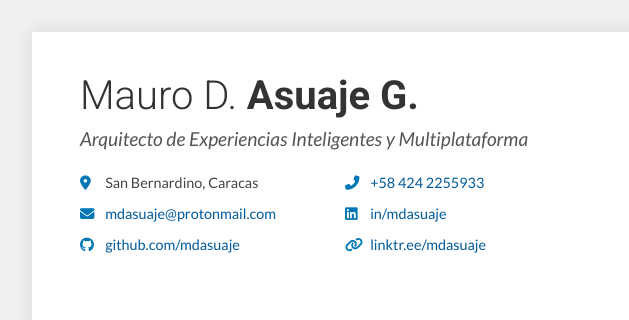
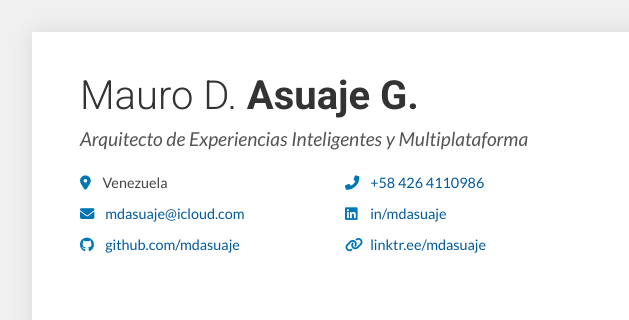
Before and after one commit to mdasuaje/mdasuaje.github.io, a plain HTML site: page index.html in a window 1280 px wide. Shown: the top 320 px of the page, 208-837 px from the left. Drawn offline with Linux system fonts and the light colour scheme.

Commit message:
Update index.html
Changes data public exposition

```diff
--- a/index.html
+++ b/index.html
@@ -16,9 +16,9 @@
                 <h1 class="cv-name">Mauro D. <span>Asuaje G.</span></h1>
                 <p class="cv-title">Arquitecto de Experiencias Inteligentes y Multiplataforma</p>
                 <div class="cv-contact-info">
-                    <div><i class="fas fa-map-marker-alt"></i> San Bernardino, Caracas</div>
-                    <div><i class="fas fa-phone-alt"></i> <a href="tel:+584242255933">+58 424 2255933</a></div>
-                    <div><i class="fas fa-envelope"></i> <a href="mailto:mdasuaje@protonmail.com">mdasuaje@protonmail.com</a></div>
+                    <div><i class="fas fa-map-marker-alt"></i>Venezuela</div>
+                    <div><i class="fas fa-phone-alt"></i> <a href="tel:+584242255933">+58 426 4110986</a></div>
+                    <div><i class="fas fa-envelope"></i> <a href="mailto:mdasuaje@protonmail.com">mdasuaje@icloud.com</a></div>
                     <div><i class="fab fa-linkedin"></i> <a href="https://linkedin.com/in/mdasuaje" target="_blank">in/mdasuaje</a></div>
                     <div><i class="fab fa-github"></i> <a href="https://github.com/mdasuaje" target="_blank">github.com/mdasuaje</a></div>
                     <div><i class="fas fa-link"></i> <a href="https://linktr.ee/mdasuaje" target="_blank">linktr.ee/mdasuaje</a></div>
```
